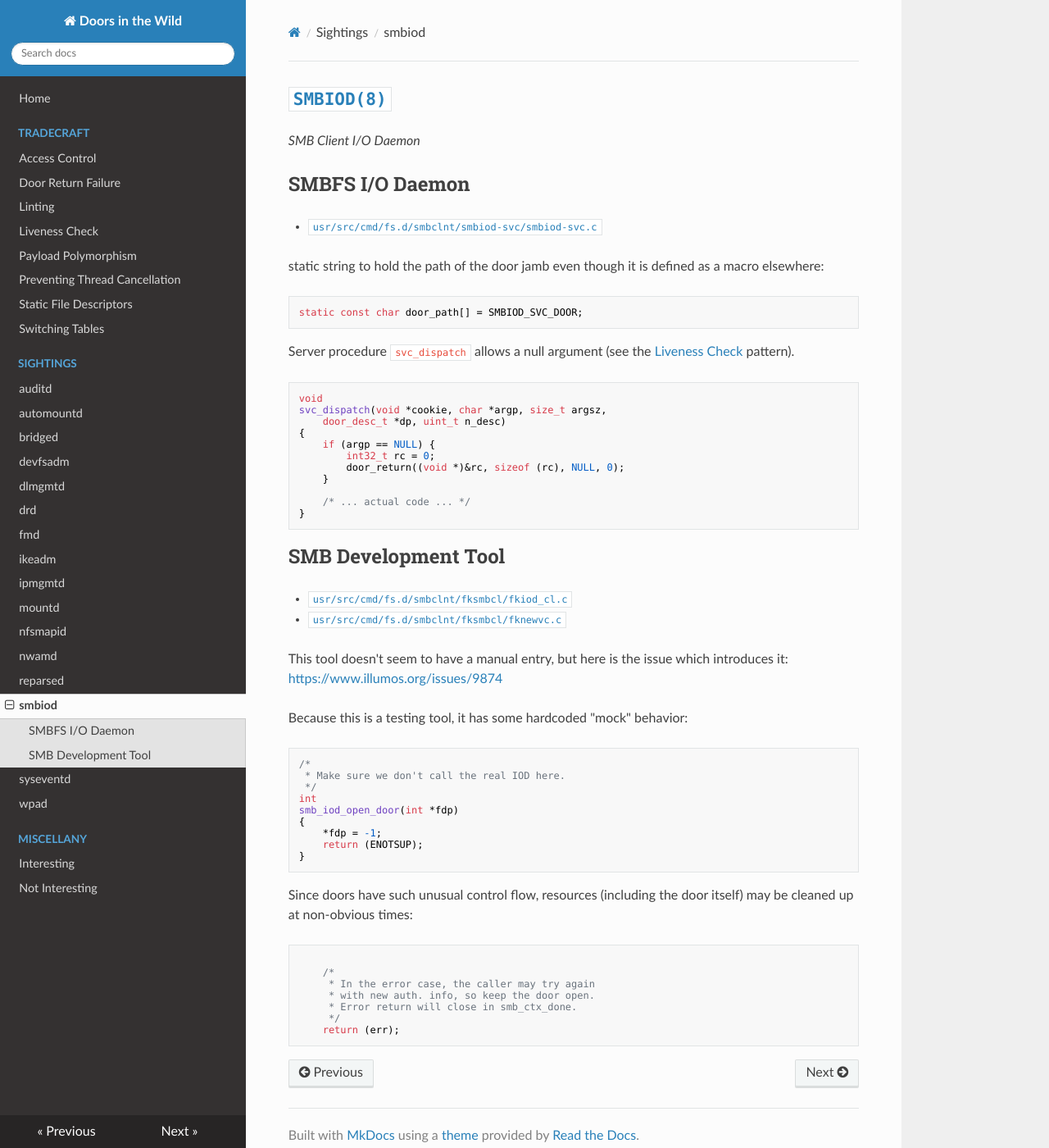
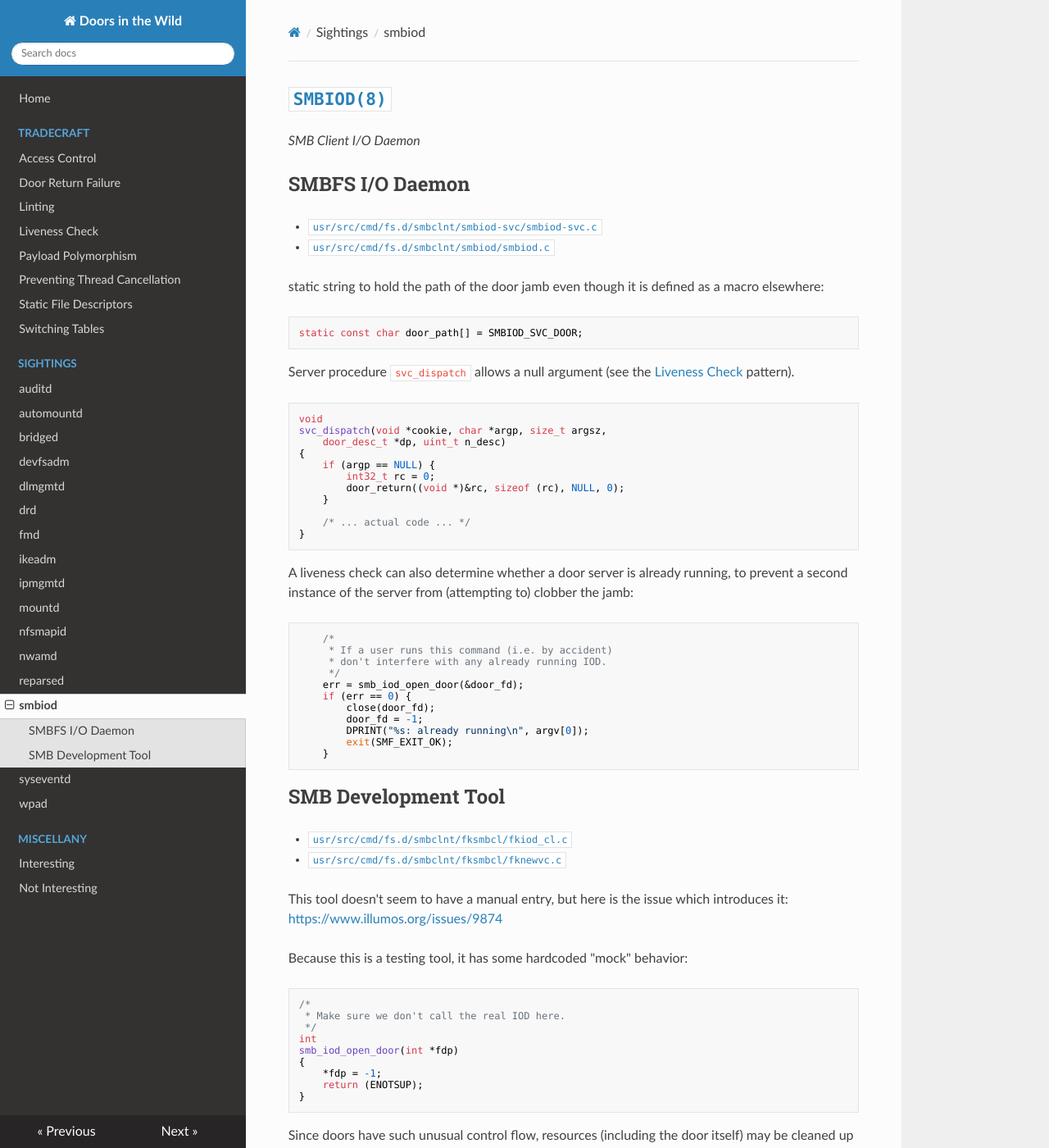
Before and after one commit to robertdfrench/doors-in-the-wild, an MkDocs documentation site: the page built from docs/smbiod.md, in a window 1280 px wide and 1400 px high. Shown: the whole window at 82% size. Built offline with MkDocs 1.6.1, drawn with Linux system fonts in a browser that asks for light colours; nearby versions of some CDN libraries.

Commit message:
Avoid restarting an already-started daemon

````diff
--- a/docs/smbiod.md
+++ b/docs/smbiod.md
@@ -4,6 +4,7 @@
 
 ## SMBFS I/O Daemon
 * [`usr/src/cmd/fs.d/smbclnt/smbiod-svc/smbiod-svc.c`](https://github.com/illumos/illumos-gate/blob/master/usr/src/cmd/fs.d/smbclnt/smbiod-svc/smbiod-svc.c)
+* [`usr/src/cmd/fs.d/smbclnt/smbiod/smbiod.c`](https://github.com/illumos/illumos-gate/blob/master/usr/src/cmd/fs.d/smbclnt/smbiod/smbiod.c)
 
 static string to hold the path of the door jamb even though it is defined as a
 macro elsewhere:
@@ -27,6 +28,23 @@ svc_dispatch(void *cookie, char *argp, size_t argsz,
 
     /* ... actual code ... */
 }
+```
+
+A liveness check can also determine whether a door server is already running, to
+prevent a second instance of the server from (attempting to) clobber the jamb:
+
+```c
+	/*
+	 * If a user runs this command (i.e. by accident)
+	 * don't interfere with any already running IOD.
+	 */
+	err = smb_iod_open_door(&door_fd);
+	if (err == 0) {
+		close(door_fd);
+		door_fd = -1;
+		DPRINT("%s: already running\n", argv[0]);
+		exit(SMF_EXIT_OK);
+	}
 ```
 
 ## SMB Development Tool
````
Also changed, not shown: README.md (+1 -1 lines).
